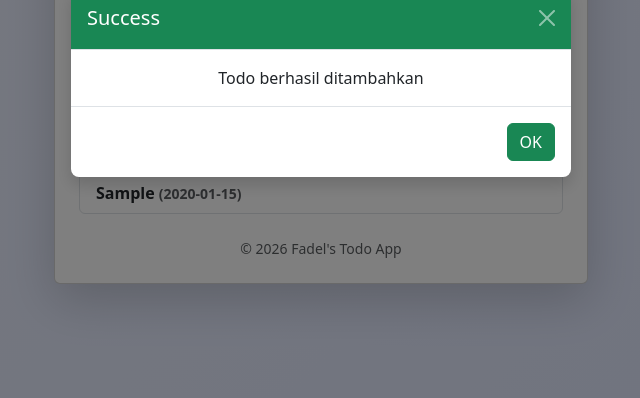
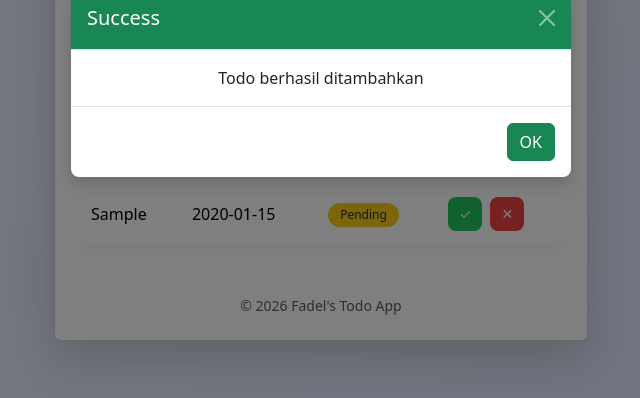
Before and after one commit to faxelll/CodingCamp-2Feb26-FadelFerdinan, a plain HTML site: page index.html in a window 1280 px wide. Both pictures are taken after typing "Sample", "2020-01-15" into the empty fields and a click on the button "Add". Shown: the part 318-716 px from the top of the page, without its empty margins (319-959 px from the left). Drawn offline with nearby package versions, Linux system fonts and the light colour scheme.

Commit message:
Update todo table UI

```diff
--- a/css/style.css
+++ b/css/style.css
@@ -20,3 +20,66 @@ body {
   background-color: #f8fafc;
   transform: translateX(6px);
 }
+
+.todo-table {
+  border-collapse: separate;
+  border-spacing: 0 10px;
+}
+
+.todo-table thead th {
+  background-color: #f1f5f9;
+  color: #334155;
+  font-weight: 600;
+  border: none;
+  padding: 12px;
+}
+
+.todo-table tbody tr {
+  background: #ffffff;
+  border-radius: 12px;
+  box-shadow: 0 4px 12px rgba(0, 0, 0, 0.04);
+  transition: all 0.25s ease;
+}
+
+.todo-table tbody td {
+  border: none;
+  padding: 14px 12px;
+  vertical-align: middle;
+}
+
+.badge {
+  padding: 6px 12px;
+  font-size: 0.75rem;
+  border-radius: 999px;
+  font-weight: 500;
+}
+
+.badge.bg-success {
+  background-color: #16a34a !important;
+}
+
+.badge.bg-warning {
+  background-color: #facc15 !important;
+  color: #1f2937 !important;
+}
+
+.todo-table .btn {
+  border-radius: 8px;
+  width: 34px;
+  height: 34px;
+  padding: 0;
+}
+
+.todo-table .btn-success {
+  background-color: #22c55e;
+  border: none;
+}
+
+.todo-table .btn-danger {
+  background-color: #ef4444;
+  border: none;
+}
+
+.todo-table .btn:hover {
+  opacity: 0.9;
+}
--- a/index.html
+++ b/index.html
@@ -55,9 +55,23 @@
             <section>
               <h5 class="fw-semibold mb-3">List of Todos</h5>
 
-              <ul class="list-group" id="todo-list">
-                <li class="list-group-item text-muted text-center">No todos available</li>
-              </ul>
+              <div class="table-responsive">
+                <table class="table todo-table align-middle">
+                  <thead>
+                    <tr>
+                      <th>Task</th>
+                      <th>Due Date</th>
+                      <th>Status</th>
+                      <th class="text-center">Action</th>
+                    </tr>
+                  </thead>
+                  <tbody id="todo-table-body">
+                    <tr>
+                      <td colspan="4" class="text-muted text-center">No todos available</td>
+                    </tr>
+                  </tbody>
+                </table>
+              </div>
             </section>
 
             <!-- Footer -->
--- a/js/script.js
+++ b/js/script.js
@@ -1,111 +1,112 @@
-// Temporary storage for todo items
 let todos = [];
 
-// Function to add a new todo item
+// ADD TODO
 function addTodo() {
-  const todoInput = document.getElementById("todo-input");
-  const todoDate = document.getElementById("todo-date");
+  const taskInput = document.getElementById("todo-input");
+  const dateInput = document.getElementById("todo-date");
 
-  // Validasi
-  if (todoInput.value.trim() === "" || todoDate.value === "") {
-    alert("Please enter both a todo item and a due date.");
+  if (taskInput.value.trim() === "" || dateInput.value === "") {
+    alert("Please fill all fields");
     return;
   }
 
-  // Create todo object
-  const newTodo = {
-    todo: todoInput.value.trim(),
-    date: todoDate.value,
-  };
+  todos.push({
+    task: taskInput.value.trim(),
+    date: dateInput.value,
+    status: "Pending",
+  });
 
-  // Push ke array
-  todos.push(newTodo);
+  taskInput.value = "";
+  dateInput.value = "";
 
-  // Reset input
-  todoInput.value = "";
-  todoDate.value = "";
-
-  // Render ulang list
   renderTodos();
 
-  // Tampilkan modal sukses
-  const successModal = new bootstrap.Modal(document.getElementById("successModal"));
-  successModal.show();
+  new bootstrap.Modal(document.getElementById("successModal")).show();
 }
 
-// Render todo list
-function renderTodos() {
-  const todoList = document.getElementById("todo-list");
-  todoList.innerHTML = "";
+// RENDER TODO TABLE
+function renderTodos(data = todos) {
+  const tbody = document.getElementById("todo-table-body");
+  tbody.innerHTML = "";
 
-  if (todos.length === 0) {
-    todoList.innerHTML = `
-      <li class="list-group-item text-muted text-center">
-        No todos available
-      </li>
+  if (data.length === 0) {
+    tbody.innerHTML = `
+      <tr>
+        <td colspan="4" class="text-muted text-center">
+          No todos available
+        </td>
+      </tr>
     `;
     return;
   }
 
-  todos.forEach((item) => {
-    todoList.innerHTML += `
-      <li class="list-group-item">
-        <div class="d-flex justify-content-between align-items-center">
-          <span class="fw-semibold">
-            ${item.todo}
-            <small class="text-muted">(${item.date})</small>
+  data.forEach((item, index) => {
+    tbody.innerHTML += `
+      <tr>
+        <td class="text-start">${item.task}</td>
+        <td>${item.date}</td>
+        <td>
+          <span class="badge ${item.status === "Done" ? "bg-success" : "bg-warning text-dark"}">
+            ${item.status}
           </span>
-        </div>
-      </li>
+        </td>
+        <td>
+          <button
+            class="btn btn-sm btn-success me-1"
+            onclick="toggleStatus(${index})"
+            title="Toggle status"
+          >
+            ✓
+          </button>
+          <button
+            class="btn btn-sm btn-danger"
+            onclick="deleteTodo(${index})"
+            title="Delete"
+          >
+            ✕
+          </button>
+        </td>
+      </tr>
     `;
   });
 }
 
-// Delete all todos
+// TOGGLE STATUS
+function toggleStatus(index) {
+  todos[index].status = todos[index].status === "Pending" ? "Done" : "Pending";
+  renderTodos();
+}
+
+// DELETE SINGLE TODO
+function deleteTodo(index) {
+  todos.splice(index, 1);
+  renderTodos();
+}
+
+// DELETE ALL TODOS (MODAL)
 function deleteAllTodos() {
   todos = [];
   renderTodos();
 }
 
-// Search filter
+document.getElementById("confirmDeleteBtn").addEventListener("click", () => {
+  deleteAllTodos();
+  bootstrap.Modal.getInstance(document.getElementById("deleteConfirmModal")).hide();
+});
+
+// FILTER TODOS (MODAL)
 function applyFilter() {
   const keyword = document.getElementById("filterInput").value.toLowerCase();
 
-  const todoList = document.getElementById("todo-list");
-  todoList.innerHTML = "";
+  const filtered = todos.filter((item) => item.task.toLowerCase().includes(keyword));
 
-  const filteredTodos = todos.filter((item) => item.todo.toLowerCase().includes(keyword));
-
-  if (filteredTodos.length === 0) {
-    todoList.innerHTML = `
-      <li class="list-group-item text-muted text-center">
-        Todo tidak ditemukan
-      </li>
-    `;
-  } else {
-    filteredTodos.forEach((item) => {
-      todoList.innerHTML += `
-        <li class="list-group-item">
-          <strong>${item.todo}</strong>
-          <small class="text-muted">(${item.date})</small>
-        </li>
-      `;
-    });
-  }
-
-  // Tutup modal
-  bootstrap.Modal.getInstance(document.getElementById("filterModal")).hide();
-}
-// reset filter
-function resetFilter() {
-  document.getElementById("filterInput").value = "";
-  renderTodos();
+  renderTodos(filtered);
 
   bootstrap.Modal.getInstance(document.getElementById("filterModal")).hide();
 }
 
-// Konfirmasi hapus (modal)
-document.getElementById("confirmDeleteBtn").addEventListener("click", () => {
-  deleteAllTodos();
-  bootstrap.Modal.getInstance(document.getElementById("deleteConfirmModal")).hide();
-});
+// RESET FILTER
+function resetFilter() {
+  document.getElementById("filterInput").value = "";
+  renderTodos();
+}
```
